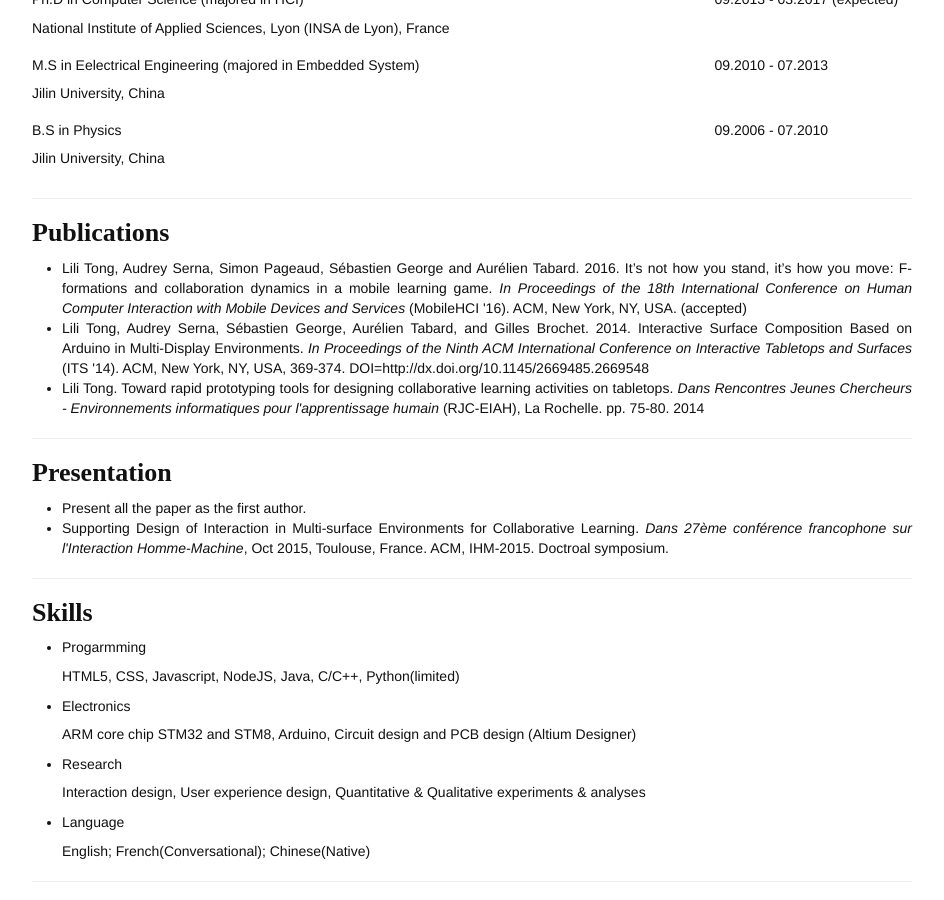
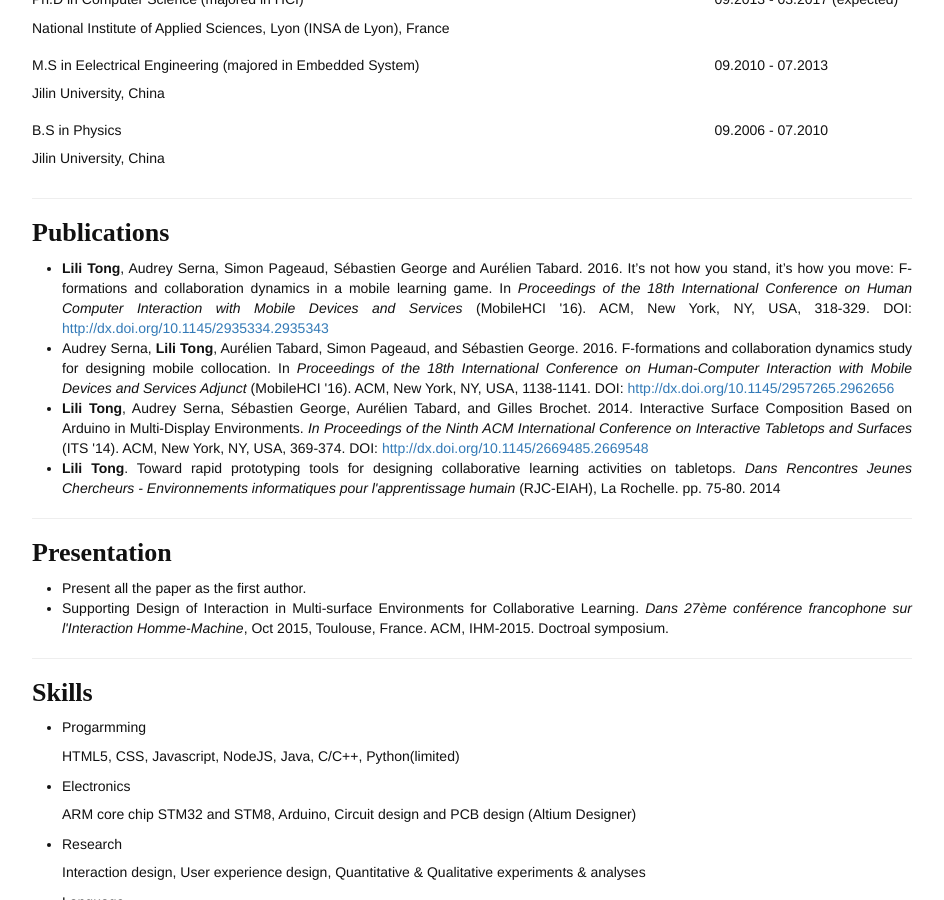
Before and after one commit to InsaLili/insalili.github.io, a Jekyll site: the page built from pages/cv.md, in a window 1280 px wide and 900 px high, scrolled down 597 px. Shown: the whole window, without its empty margins (168-1112 px from the left). Built offline with Jekyll 4.4.1, drawn with Linux system fonts in a browser that asks for light colours; comment, search, counter and statistics services are not loaded.

Commit message:
update publications

```diff
--- a/pages/cv.md
+++ b/pages/cv.md
@@ -44,9 +44,10 @@ permalink: /cv/
 	<div class="section">
 	  <h3>Publications</h3>
 	  <ul>
-		  <li>Lili Tong, Audrey Serna, Simon Pageaud, Sébastien George and Aurélien Tabard. 2016. It’s not how you stand, it’s how you move: F-formations and collaboration dynamics in a mobile learning game. <i>In Proceedings of the 18th International Conference on Human Computer Interaction with Mobile Devices and Services</i> (MobileHCI '16). ACM, New York, NY, USA. (accepted)</li>
-		  <li>Lili Tong, Audrey Serna, Sébastien George, Aurélien Tabard, and Gilles Brochet. 2014. Interactive Surface Composition Based on Arduino in Multi-Display Environments. <i>In Proceedings of the Ninth ACM International Conference on Interactive Tabletops and Surfaces</i> (ITS '14). ACM, New York, NY, USA, 369-374. DOI=http://dx.doi.org/10.1145/2669485.2669548</li>
-	  	<li>Lili Tong. Toward rapid prototyping tools for designing collaborative learning activities on tabletops. <i>Dans Rencontres Jeunes Chercheurs - Environnements informatiques pour l'apprentissage humain</i> (RJC-EIAH), La Rochelle. pp. 75-80. 2014</li>
+		  <li><b>Lili Tong</b>, Audrey Serna, Simon Pageaud, Sébastien George and Aurélien Tabard. 2016. It’s not how you stand, it’s how you move: F-formations and collaboration dynamics in a mobile learning game. In <i>Proceedings of the 18th International Conference on Human Computer Interaction with Mobile Devices and Services</i> (MobileHCI '16). ACM, New York, NY, USA, 318-329. DOI: <a href="http://dx.doi.org/10.1145/2935334.2935343">http://dx.doi.org/10.1145/2935334.2935343</a></li>
+		  <li>Audrey Serna, <b>Lili Tong</b>, Aurélien Tabard, Simon Pageaud, and Sébastien George. 2016. F-formations and collaboration dynamics study for designing mobile collocation. In <i>Proceedings of the 18th International Conference on Human-Computer Interaction with Mobile Devices and Services Adjunct</i> (MobileHCI '16). ACM, New York, NY, USA, 1138-1141. DOI: <a href="http://dx.doi.org/10.1145/2957265.2962656">http://dx.doi.org/10.1145/2957265.2962656</a></li>
+		  <li><b>Lili Tong</b>, Audrey Serna, Sébastien George, Aurélien Tabard, and Gilles Brochet. 2014. Interactive Surface Composition Based on Arduino in Multi-Display Environments. <i>In Proceedings of the Ninth ACM International Conference on Interactive Tabletops and Surfaces</i> (ITS '14). ACM, New York, NY, USA, 369-374. DOI: <a href="http://dx.doi.org/10.1145/2669485.2669548">http://dx.doi.org/10.1145/2669485.2669548</a></li>
+	  	<li><b>Lili Tong</b>. Toward rapid prototyping tools for designing collaborative learning activities on tabletops. <i>Dans Rencontres Jeunes Chercheurs - Environnements informatiques pour l'apprentissage humain</i> (RJC-EIAH), La Rochelle. pp. 75-80. 2014</li>
 		</ul>
 	</div>
 	<div>
```
